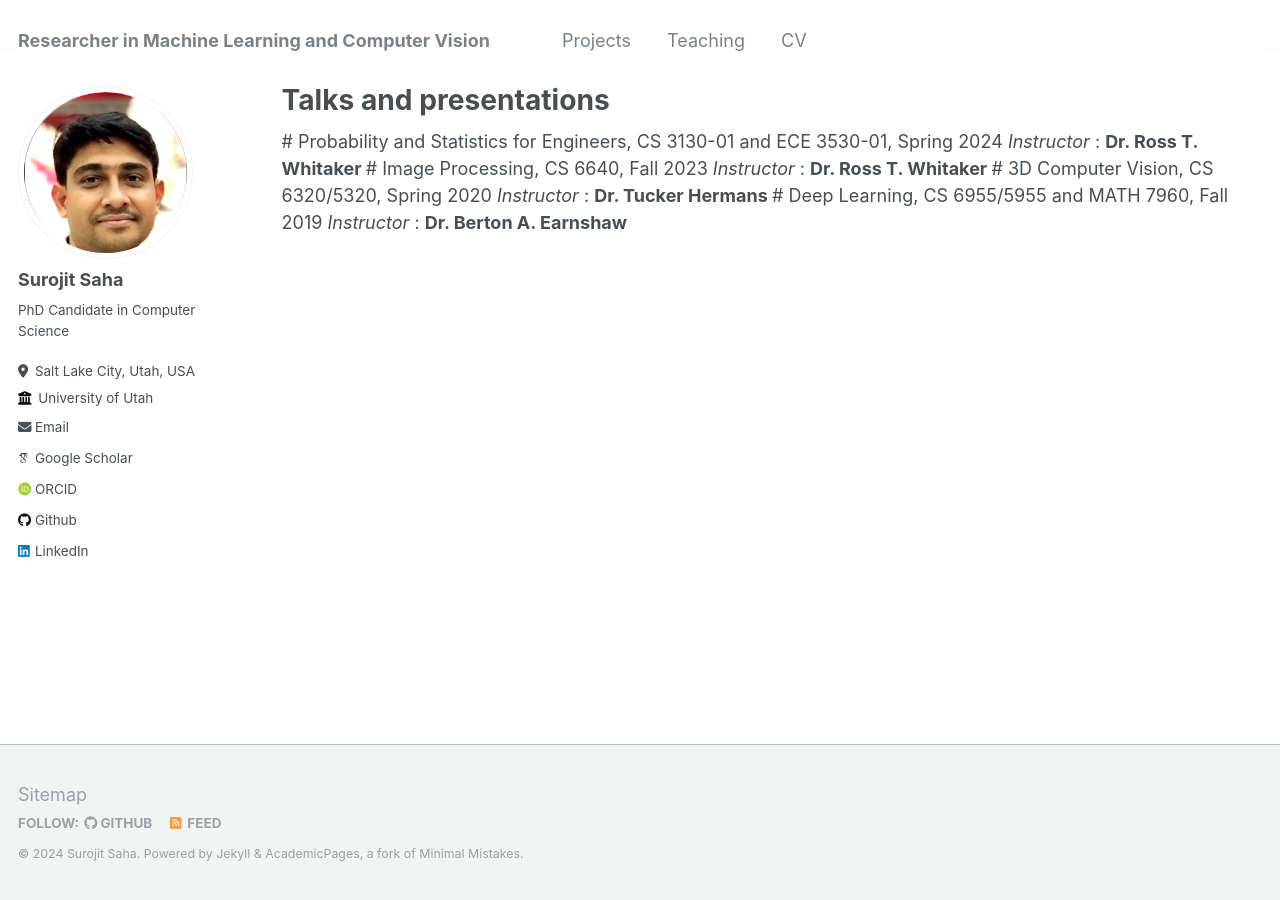
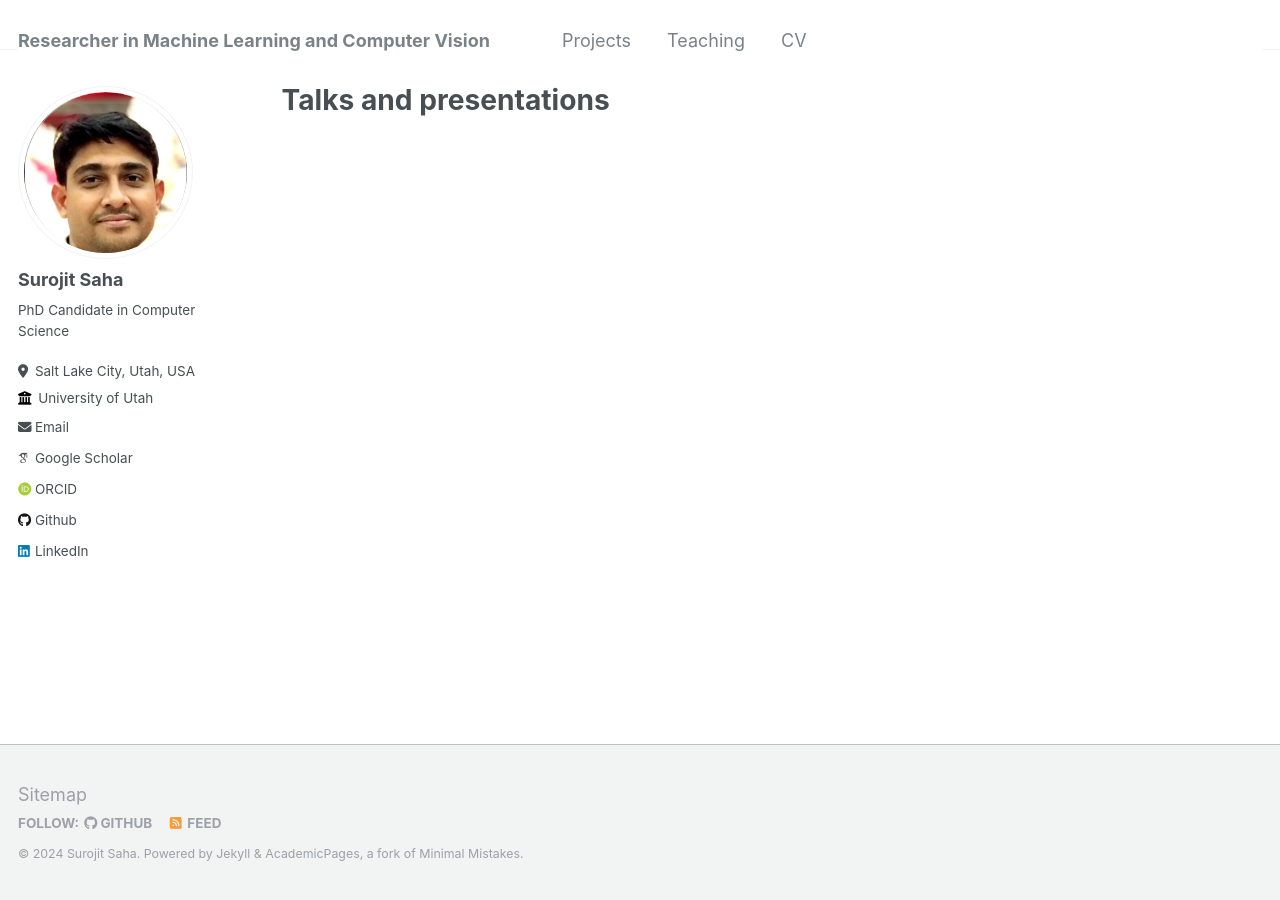
Before and after one commit to Surojit-Utah/Surojit-Utah.github.io, a Jekyll site: the page built from _pages/talks.html, in a window 1280 px wide. Built offline with Jekyll 4.4.1, drawn with Linux system fonts in a browser that asks for light colours; some web fonts are replaced.

Commit message:
Update talks.html

```diff
--- a/_pages/talks.html
+++ b/_pages/talks.html
@@ -4,18 +4,6 @@ title: "Talks and presentations"
 permalink: /talks/
 author_profile: true
 ---
-
-# Probability and Statistics for Engineers, CS 3130-01 and ECE 3530-01, Spring 2024
-<i>Instructor </i> : <b>Dr. Ross T. Whitaker </b>
-
-# Image Processing, CS 6640, Fall 2023
-<i>Instructor </i> : <b>Dr. Ross T. Whitaker </b>
-
-# 3D Computer Vision, CS 6320/5320, Spring 2020
-<i>Instructor </i> : <b>Dr. Tucker Hermans </b>
-
-# Deep Learning, CS 6955/5955 and MATH 7960, Fall 2019
-<i>Instructor </i> : <b>Dr. Berton A. Earnshaw </b>
 
 <!---
 {% if site.talkmap_link == true %}
```
